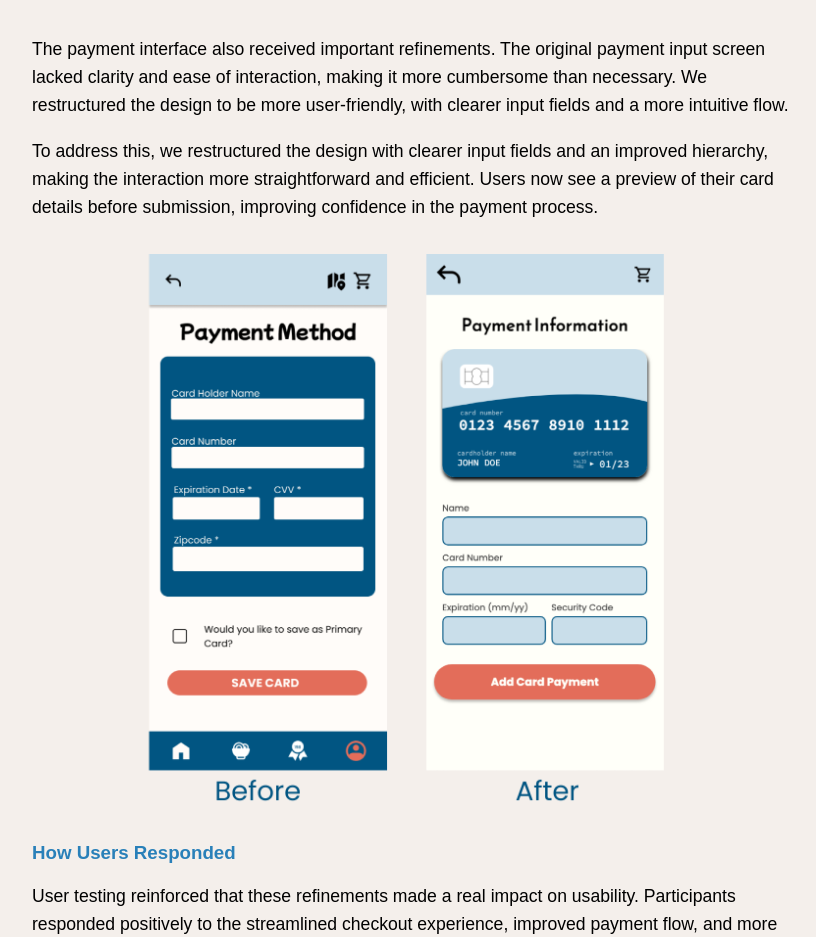
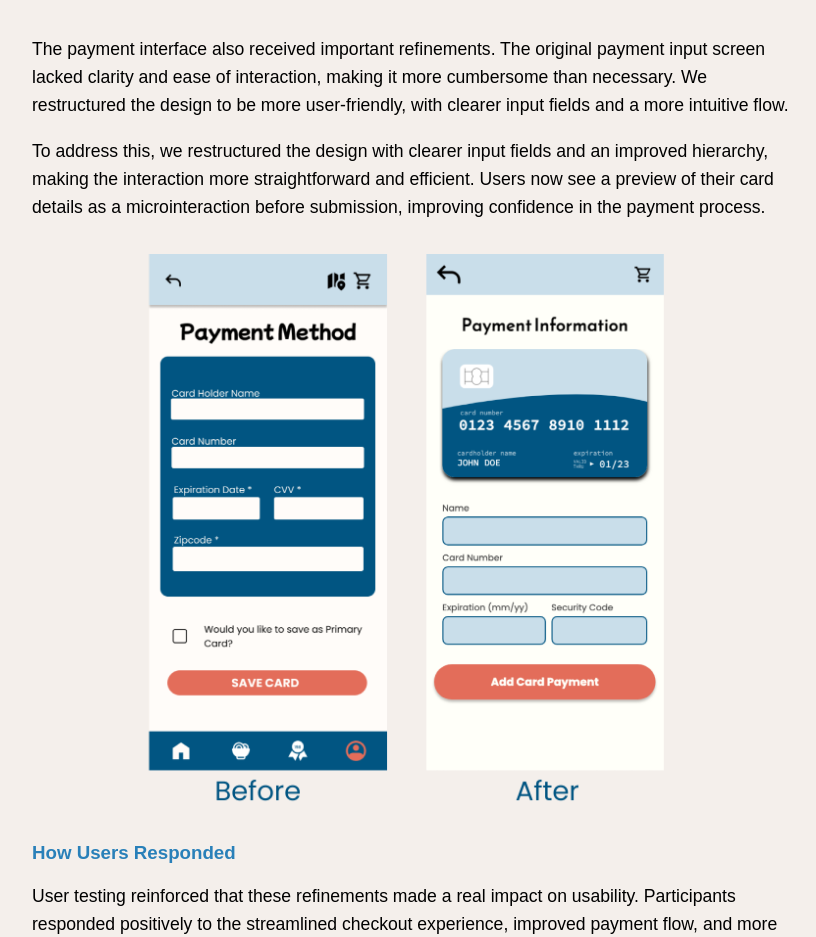
Before and after one commit to vzurui/idm216-casestudy, a plain HTML site: page index.html in a window 1280 px wide. Shown: the part 6660-7597 px from the top of the page, without its empty margins (368-1184 px from the left). Drawn offline with Linux system fonts and the light colour scheme.

Commit message:
Update index.html

```diff
--- a/index.html
+++ b/index.html
@@ -113,7 +113,7 @@
 						<img class="solution-images" src="images/Filters Before & After.png">
 
 					<p>The payment interface also received important refinements. The original payment input screen lacked clarity and ease of interaction, making it more cumbersome than necessary. We restructured the design to be more user-friendly, with clearer input fields and a more intuitive flow. </p>
-					<p>To address this, we restructured the design with clearer input fields and an improved hierarchy, making the interaction more straightforward and efficient. Users now see a preview of their card details before submission, improving confidence in the payment process.</p>
+					<p>To address this, we restructured the design with clearer input fields and an improved hierarchy, making the interaction more straightforward and efficient. Users now see a preview of their card details as a microinteraction before submission, improving confidence in the payment process.</p>
 					<img class="solution-images" src="images/Payment Method BEfore & After.png">
 
 				<h3>How Users Responded</h3>
```
